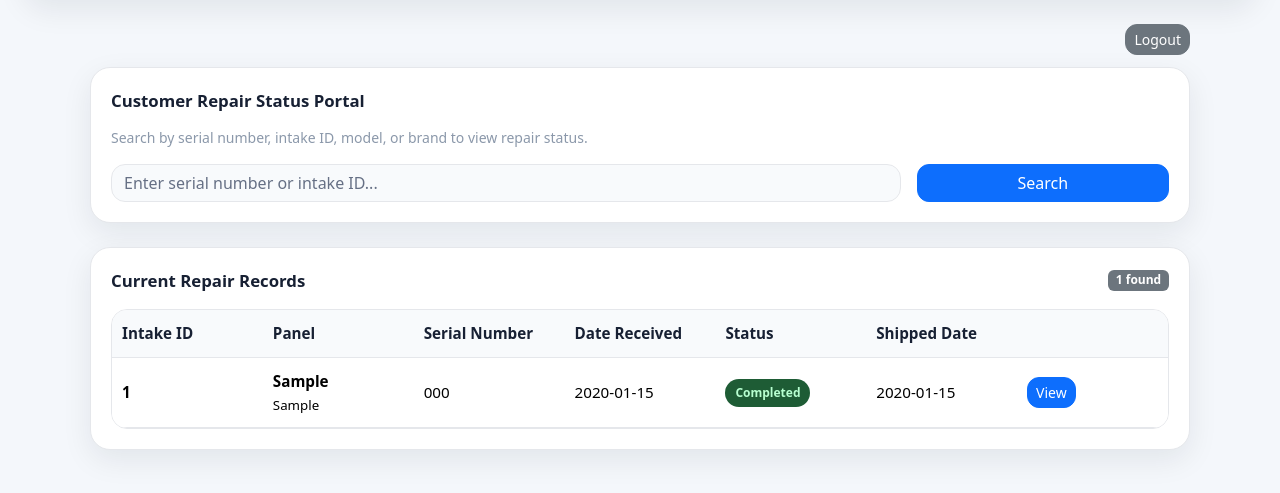
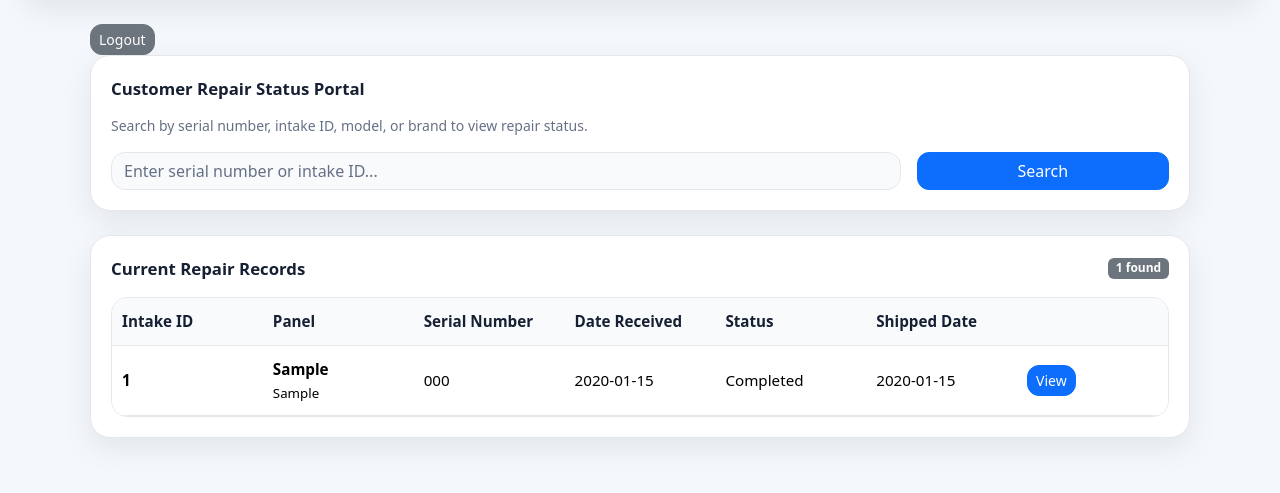
Before and after one commit to jralleman12A/pierson-repairs, a Flask app: page /customer in a window 1280 px wide. Shown: the part 131-624 px from the top of the page. Run offline with Flask 3, Linux system fonts and the light colour scheme; the visitor is signed in with stand-in values (Sample User, id 1); tables that the repository leaves empty hold one stand-in row (values such as "Sample post").

Commit message:
Update customer_index.html

```diff
--- a/templates/customer_index.html
+++ b/templates/customer_index.html
@@ -8,36 +8,9 @@
 }
 
 .customer-help {
-    color: #8b98aa;
+    color: var(--muted);
     font-size: 14px;
 }
-
-.customer-table th,
-.customer-table td {
-    vertical-align: middle;
-    white-space: nowrap;
-}
-
-.customer-actions {
-    display: flex;
-    justify-content: flex-end;
-    margin-bottom: 12px;
-}
-
-.customer-status {
-    display: inline-block;
-    padding: 5px 10px;
-    border-radius: 999px;
-    font-size: 12px;
-    font-weight: 700;
-}
-
-.customer-status-awaiting { background: #5c3d00; color: #ffd166; }
-.customer-status-repair { background: #123b66; color: #8ecaff; }
-.customer-status-parts { background: #4b2d63; color: #d7a8ff; }
-.customer-status-complete { background: #1e5c35; color: #b7ffd0; }
-.customer-status-scrapped { background: #5b1d1d; color: #ffb3b3; }
-.customer-status-default { background: #343a40; color: #ffffff; }
 </style>
 
 <div class="customer-portal-wrap">
```
